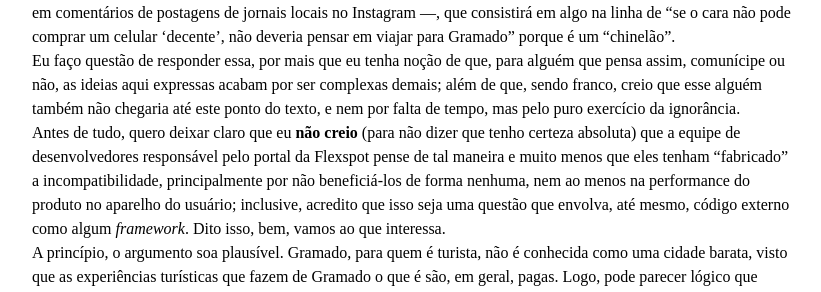
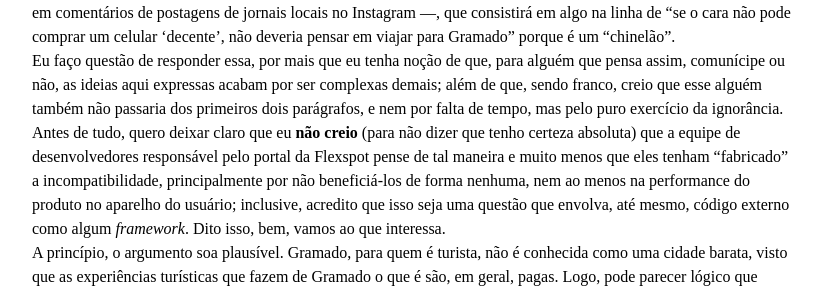
Before and after one commit to takusuman/blog, a Jekyll site: the page built from _posts/2026-01-28-inconveniencia-wifi-publico-gramado.markdown, in a window 1280 px wide and 900 px high, scrolled down 28618 px. Shown: the part 208-500 px from the top of the window, without its empty margins (228-1049 px from the left). Built offline with Jekyll 4.4.1, drawn with Linux system fonts in a browser that asks for light colours.

Commit message:
fix: Take it easy, meu irmão de cor

```diff
--- a/_posts/2026-01-28-inconveniencia-wifi-publico-gramado.markdown
+++ b/_posts/2026-01-28-inconveniencia-wifi-publico-gramado.markdown
@@ -778,8 +778,8 @@ um celular 'decente', não deveria pensar em viajar para Gramado" porque é um
 Eu faço questão de responder essa, por mais que eu tenha noção de que, para
 alguém que pensa assim, comunícipe ou não, as ideias aqui expressas acabam
 por ser complexas demais; além de que, sendo franco, creio que esse alguém
-também não chegaria até este ponto do texto, e nem por falta de tempo, mas
-pelo puro exercício da ignorância.
+também não passaria dos primeiros dois parágrafos, e nem por falta de tempo,
+mas pelo puro exercício da ignorância.
 Antes de tudo, quero deixar claro que eu __não creio__ (para não dizer que
 tenho certeza absoluta) que a equipe de desenvolvedores responsável pelo
 portal da Flexspot pense de tal maneira e muito menos que eles tenham
```
